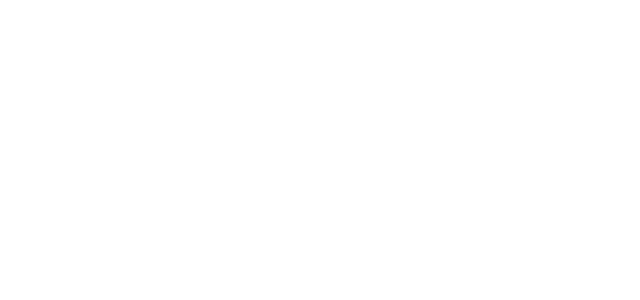
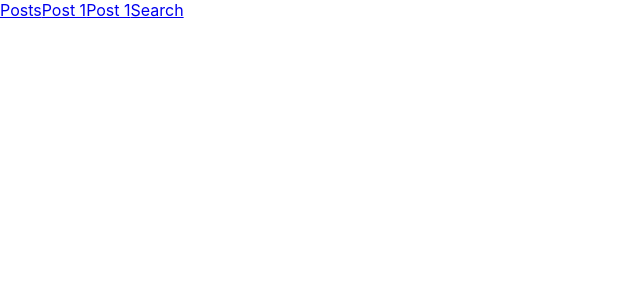
Before and after one commit to ArtyomPurenok/tms_blog, a React (Create React App) app: page / in a window 1280 px wide. Shown: the top 300 px of the page, without its empty margins (0-640 px from the left). Built offline with nearby package versions, Linux system fonts and the light colour scheme.

Commit message:
feat: add tag link in app

```diff
--- a/src/App.tsx
+++ b/src/App.tsx
@@ -1,10 +1,15 @@
 import React from 'react';
-
+import {Link} from 'react-router-dom'
 
 function App() {
   return (
     <div className="App">
-
+      <nav>
+        <Link to='/posts'>Posts</Link>
+        <Link to='/posts/1'>Post 1</Link>
+        <Link to='/posts/add'>Post 1</Link>
+        <Link to='/search'>Search</Link>
+      </nav>
     </div>
   );
 }
```
